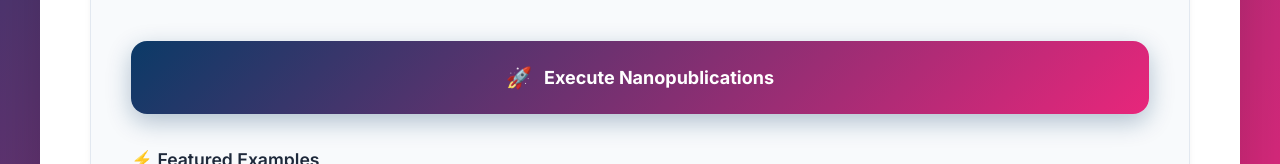
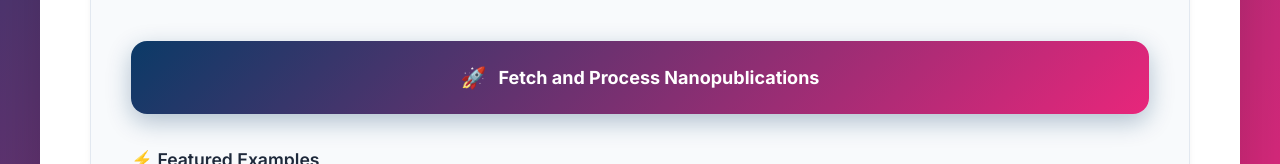
Before and after one commit to ScienceLiveHub/nanopub-viewer, a website: page public/index.html in a window 1280 px wide. Shown: the part 704-868 px from the top of the page. Drawn offline with Linux system fonts and the light colour scheme.

Commit message:
fetch and process nanopub button

```diff
--- a/public/index.html
+++ b/public/index.html
@@ -45,7 +45,7 @@
                     </div>
                     <button class="execute-button" type="button">
                         <span class="execute-icon">🚀</span>
-                        Execute Nanopublications
+                        Fetch and Process Nanopublications
                     </button>
                 </div>
 
```
